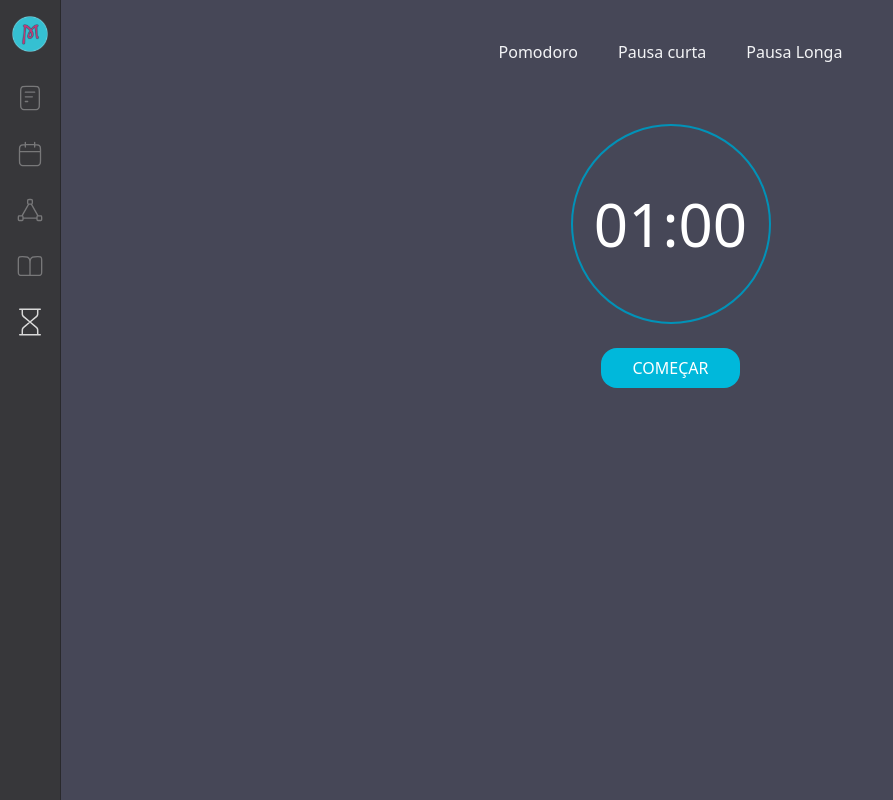
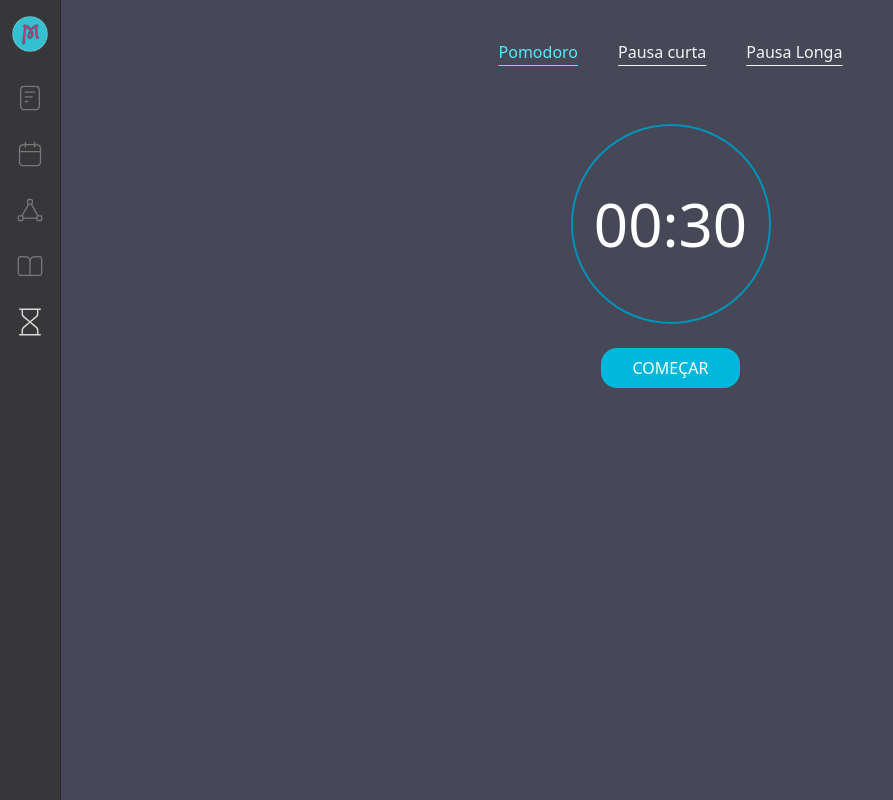
Before and after one commit to KeniaTeixeira/metodiza, a Next.js app: page /app/pomodoro in a window 1280 px wide. Shown: the whole page, without its empty margins (0-893 px from the left). Built offline with nearby package versions, Linux system fonts and the light colour scheme.

Commit message:
timers ok

```diff
--- a/app/app/pomodoro/components/Timer.tsx
+++ b/app/app/pomodoro/components/Timer.tsx
@@ -1,7 +1,8 @@
 "use client";
 import { useState, useEffect } from "react";
 
-export default function Timer({ DURATION = 1 * 60 }){
+export default function Timer({ DURATION, colorClass}: TimeProps){
+  const [reiniciar] = useState(DURATION);
   const [seconds, setSeconds] = useState(DURATION);
   const [executando, setExecutando] = useState(false);
   const [pausado, setPausado] = useState(false);
@@ -13,13 +14,14 @@ export default function Timer({ DURATION = 1 * 60 }){
         if (prev <= 1) {
           clearInterval(interval);
           setExecutando(false);
+          setSeconds(reiniciar);
           return 0;
         }
         return prev - 1;
       });
     }, 1000);
     return () => clearInterval(interval);
-  }, [executando]);
+  }, [executando, reiniciar]);
 
   const formatTime = (s: number) => {
     const min = Math.floor(s / 60);
@@ -47,7 +49,7 @@ return (
     <div className="flex flex-col items-center space-y-6 pt-15">
       {/* TEMPO */}
       <div className="rounded-full border-2 border-cyan-600 w-50 h-50 flex items-center justify-center">
-        <div className="text-6xl text-white">
+        <div className={`text-6xl ${colorClass}`}>
           {formatTime(seconds)}
         </div>
       </div>
@@ -69,7 +71,7 @@ return (
         )}
 
         {!executando && pausado && (
-          <div className="flex justify-center gap-4">
+          <div className="flex justify-center gap-3">
             <button
               onClick={handleStart}
               className="bg-cyan-500 hover:bg-cyan-600 text-white px-4 py-2 rounded-2xl">Voltar
@@ -84,3 +86,8 @@ return (
     </div>
   );
 }
+
+interface TimeProps{
+  DURATION: number;
+  colorClass: string;
+}
--- a/app/app/pomodoro/page.tsx
+++ b/app/app/pomodoro/page.tsx
@@ -1,18 +1,33 @@
+'use client';
+import { useState } from 'react';
 import Timer from './components/Timer';
 
 export default function Page() {
+    const [mode, setMode] = useState < 'pomodoro'| 'short'|'long'>('pomodoro');
+
+    const getSetting = () =>{
+        switch(mode){
+            case 'short':
+                return {duration: 0.2 * 60, color: 'text-blue-400'}; //10
+            case 'long':
+                return {duration: 0.3 * 60, color: 'text-blue-400'}; //15
+            default:
+                return {duration: 0.5 * 60, color: 'text-white'}; //25
+        }
+    };
+    const {duration, color} = getSetting();
     return (
         <div className="flex flex-col items-center justify-center">
             <div className="flex pt-10 space-x-10">
-                <h1 className="hover:text-cyan-300 cursor-pointer" >Pomodoro</h1>
-                <h1 className="hover:text-cyan-300 cursor-pointer" >Pausa curta</h1>
-                <h1 className="hover:text-cyan-300 cursor-pointer" >Pausa Longa</h1>
+                <h1 onClick={() => setMode('pomodoro')} className={`hover:text-cyan-300 cursor-pointer underline underline-offset-7 ${mode === 'pomodoro' ? 'text-cyan-300': ''}`}>Pomodoro</h1>
+                <h1 onClick={() => setMode('short')} className={`hover:text-cyan-300 cursor-pointer underline underline-offset-7 ${mode === 'short' ? 'text-cyan-300': '' }`}>Pausa curta</h1>
+                <h1 onClick={() => setMode('long')} className={`hover:text-cyan-300 cursor-pointer underline underline-offset-7 ${mode === 'long' ? 'text-cyan-300' : ''}`} >Pausa Longa</h1>
             </div>
 
-            {/*Timer do relogio*/}
             {/* <div className="rounded-full border border-white w-60 h-60 flex items-center justify-center"> */}
-            <Timer />
+            <Timer key={mode} DURATION={duration} colorClass={color}/>
             {/* </div> */}
+
         </div>
     );
 }
```
